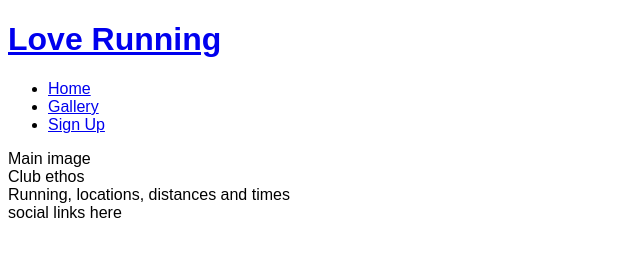
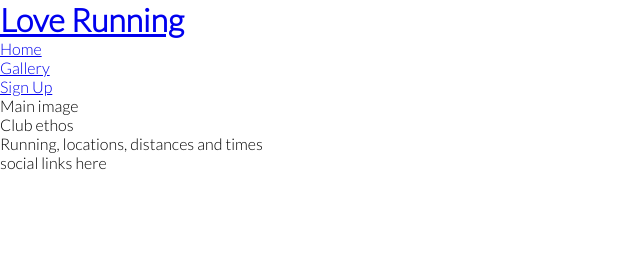
Before and after one commit to rachel-o-donnell/love-running, a plain HTML site: page index.html in a window 1280 px wide. Shown: the whole page, without its empty margins (0-640 px from the left). Drawn offline with Linux system fonts and the light colour scheme.

Commit message:
Add Google fonts and remove default paddings margins and borders

```diff
--- a/assets/css/style.css
+++ b/assets/css/style.css
@@ -1,3 +1,11 @@
-body {
-    font-family: Arial;
+@import url('https://fonts.googleapis.com/css2?family=Lato:wght@300&family=Oswald&display=swap');
+
+* {
+    margin: 0;
+    padding: 0;
+    border: none;
 }
+
+body {font-family: 'Lato', sans-serif;
+    font-weight: 300;
+    }
```
